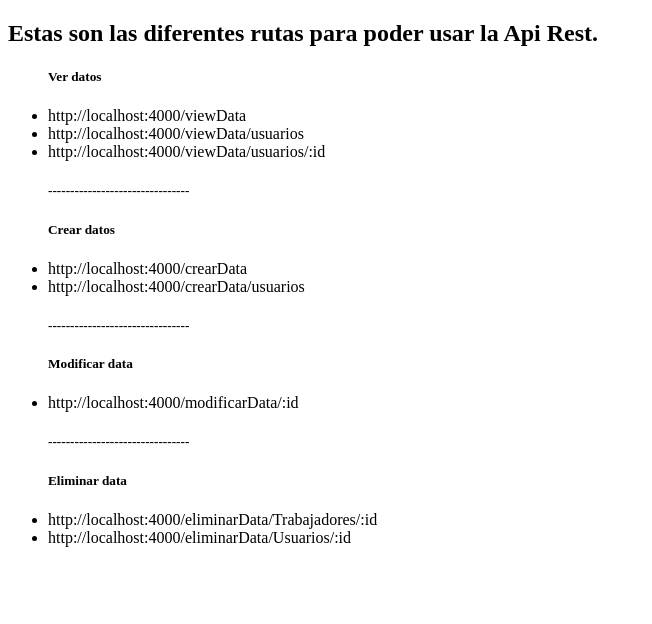
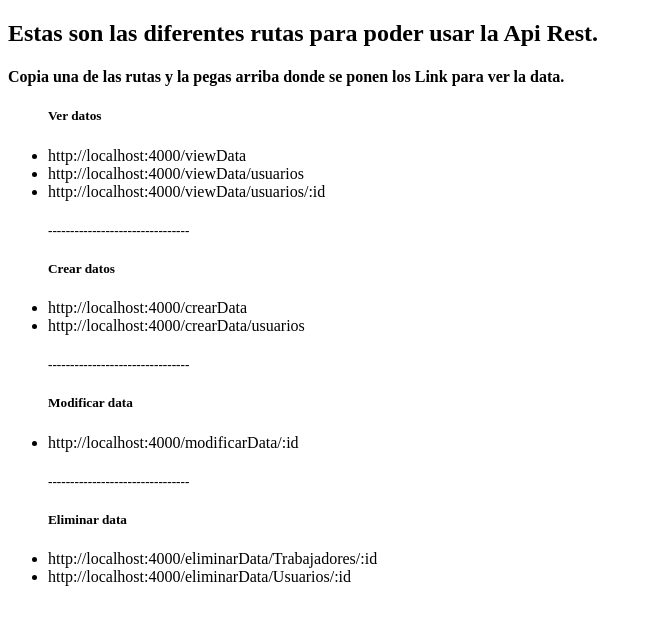
Before and after one commit to imanol309/API-express, a website: page src/public/index.html in a window 1280 px wide. Shown: the whole page, without its empty margins (0-652 px from the left). Drawn offline with Linux system fonts and the light colour scheme.

Commit message:
Limpiando Api rest

```diff
--- a/src/public/index.html
+++ b/src/public/index.html
@@ -11,6 +11,7 @@
         <h2>
             Estas son las diferentes rutas para poder usar la Api Rest.
         </h2>
+        <h4>Copia una de las rutas y la pegas arriba donde se ponen los Link para ver la data.</h4>
         <ul>
             <h5>Ver datos</h5>
             <li>http://localhost:4000/viewData</li>
--- a/src/routes/deleteData.js
+++ b/src/routes/deleteData.js
@@ -13,7 +13,6 @@ routerDelete.delete('/Trabajadores/:id', (req,res) => {
     var connection= mysql.createConnection(credentials)
     const { id } = req.params;
     const sql  = `DELETE FROM trabajadores WHERE id = ${id}`
-    console.log(req.body)
     connection.query(sql, error => {
         if (error) {
             res.status(500).send(error)
@@ -28,7 +27,6 @@ routerDelete.delete('/Usuarios/:id', (req,res) => {
     var connection= mysql.createConnection(credentials)
     const { id } = req.params;
     const sql  = `DELETE FROM usuarios WHERE id_usuarios = ${id}`
-    console.log(req.body)
     connection.query(sql, error => {
         if (error) {
             res.status(500).send(error)
--- a/src/routes/portData.js
+++ b/src/routes/portData.js
@@ -17,7 +17,6 @@ routerPort.post('/', (req, res) => {
         salarios: req.body.salarios
     };
 
-    console.log(req.body)
     const query = 'INSERT INTO trabajadores SET ?';
 
     connection.query(query, DataObj, error => {
@@ -42,7 +41,6 @@ routerPort.post('/usuarios', (req, res) => {
 
     };
 
-    console.log(req.body)
     const query = 'INSERT INTO usuarios SET ?';
 
     connection.query(query, DataObj, error => {
--- a/src/routes/putData.js
+++ b/src/routes/putData.js
@@ -17,7 +17,6 @@ routerPut.put('/modificar/:id', (req, res) => {
     const {nombre, salarios} = req.body
     const sql =  `UPDATE trabajadores SET nombre = '${nombre}', salarios = '${salarios}' WHERE id = '${id}'`
 
-    console.log(req.body)
     connection.query(sql, error => {
         if (error) {
             res.status(500).send(error)
```
